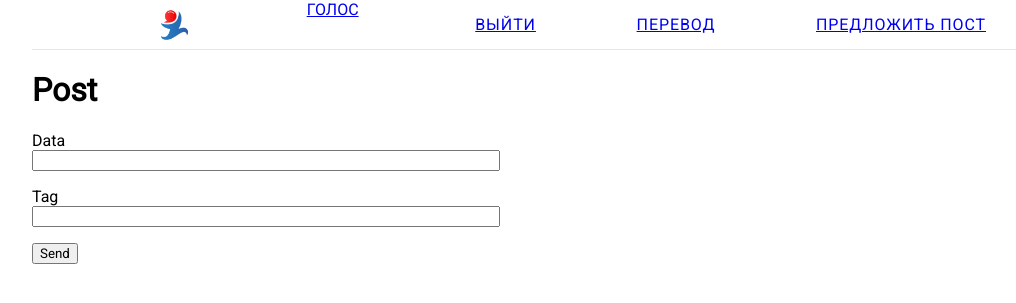
After one commit to svinkapeppa/golos-desktop, a Flask app: page /post in a window 1280 px wide. The commit adds this page. Shown: the top 303 px of the page, without its empty margins (68-1084 px from the left). Run offline with Flask 2, Linux system fonts and the light colour scheme; the visitor is signed in with stand-in values (Sample User, id 1).

Commit message:
suggest post form

```diff
--- a/app/forms.py
+++ b/app/forms.py
@@ -35,4 +35,10 @@ class TransferForm(FlaskForm):
     to = StringField('Username', validators=[DataRequired()])
     amount = FloatField('Amount', validators=[DataRequired()])
     message = StringField('Message')
-    submit = SubmitField('Sign In')
+    submit = SubmitField('Send')
+
+
+class PostForm(FlaskForm):
+    message = StringField('Data', validators=[DataRequired()])
+    tag = StringField('Tag')
+    submit = SubmitField('Send')
--- a/app/templates/base.html
+++ b/app/templates/base.html
@@ -17,6 +17,7 @@
             {% else %}
             <div class="menu__item"><a href="{{ url_for('logout') }}">Выйти</a></div>
             <div class="menu__item"><a href="{{ url_for('transfer') }}">Перевод</a></div>
+            <div class="menu__item"><a href="{{ url_for('post') }}">Предложить пост</a></div>
             {% endif %}
         </header>
         {% block content %}{% endblock %}
--- /dev/null
+++ b/app/templates/post.html
@@ -0,0 +1,23 @@
+{% extends "base.html" %}
+
+{% block content %}
+    <h1>Post</h1>
+    <form action="" method="post">
+        {{ form.hidden_tag() }}
+        <p>
+            {{ form.message.label }}<br>
+            {{ form.message(size=64) }}<br>
+            {% for error in form.message.errors %}
+            <span style="color: red;">[{{ error }}]</span>
+            {% endfor %}
+        </p>
+        <p>
+            {{ form.tag.label }}<br>
+            {{ form.tag(size=64) }}<br>
+            {% for error in form.tag.errors %}
+            <span style="color: red;">[{{ error }}]</span>
+            {% endfor %}
+        </p>
+        <p>{{ form.submit() }}</p>
+    </form>
+{% endblock %}
--- a/app/templates/transfer.html
+++ b/app/templates/transfer.html
@@ -13,7 +13,7 @@
         </p>
         <p>
             {{ form.amount.label }}<br>
-            {{ form.amount(size=64) }}<br>
+            {{ form.amount(size=32) }}<br>
             {% for error in form.amount.errors %}
             <span style="color: red;">[{{ error }}]</span>
             {% endfor %}
--- a/app/views.py
+++ b/app/views.py
@@ -3,7 +3,7 @@ from flask_login import current_user, login_user, logout_user, login_required
 from piston import Steem, account
 
 from app import app, db
-from app.forms import LoginForm, RegistrationForm, TransferForm
+from app.forms import LoginForm, RegistrationForm, TransferForm, PostForm
 from app.models import User
 
 
@@ -80,6 +80,15 @@ def transfer():
     return render_template('transfer.html', title='Transfer', form=form)
 
 
+@app.route('/post')
+@login_required
+def post():
+    form = PostForm()
+    if form.validate_on_submit():
+        return redirect(url_for('login'))
+    return render_template('post.html', title='Post', form=form)
+
+
 def top10(username, password):
     user = Man(username, password)
     posts = user.get_posts(sort="active")
```
